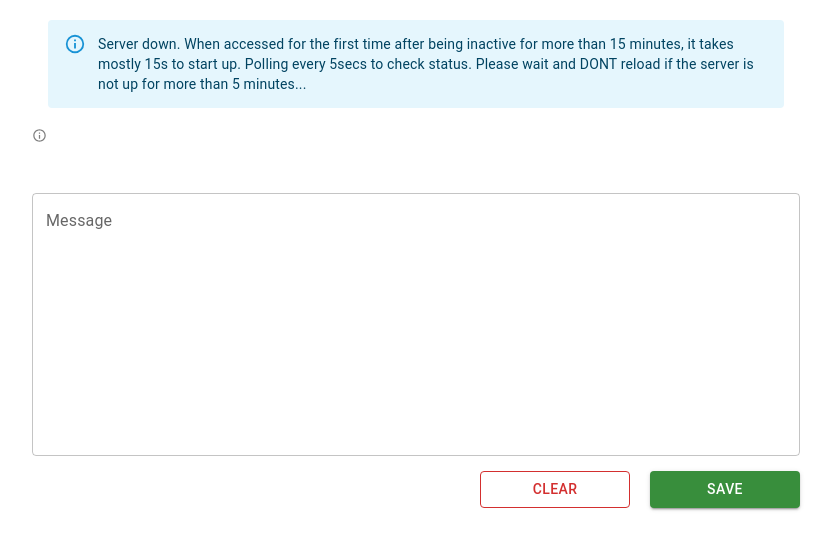
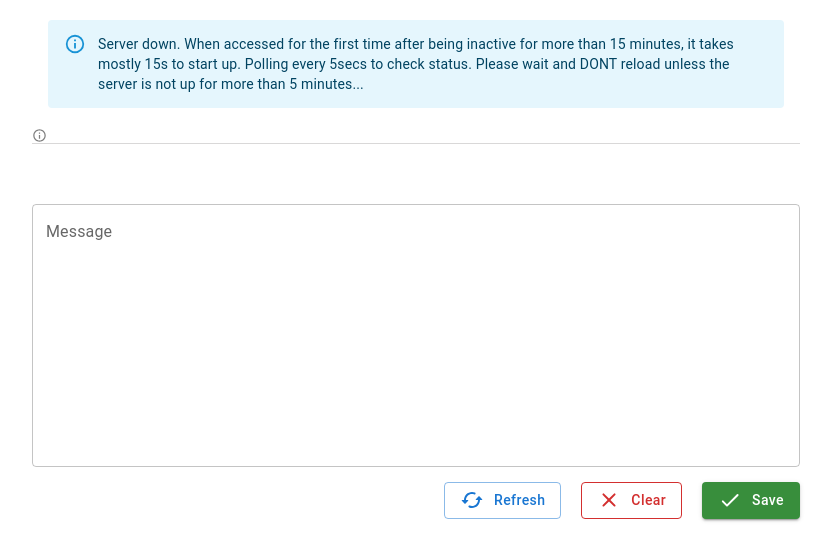
Before and after one commit to PrashanthLM10/cts-react-test, a React (Create React App) app: page / in a window 1280 px wide. Shown: the top 560 px of the page, without its empty margins (224-1056 px from the left). Built offline with nearby package versions, Linux system fonts and the light colour scheme; no server answers.

Commit message:
CSS changes

```diff
--- a/src/App.css
+++ b/src/App.css
@@ -6,7 +6,8 @@
 .top-bar {
   margin-top: 20px;
   display: flex;
-   justify-content: center;
+  justify-content: center;
+  max-height: 150px;
 }
 
 .message-ctr {
@@ -37,16 +38,22 @@
   margin-top: 15px;
 }
 
+.footer-btn {
+  margin-left: 20px !important;
+  text-transform: none !important;
+}
+
+.footer-btn > span{
+  margin-left: 10px;
+}
+
 .save-btn {
       background-color: #388e3c !important;
-      width: 150px;
 }
 
 .clear-btn {
   color: #d32f2f !important;
   border-color: #d32f2f !important;
-  width: 150px;
-  margin-right: 20px !important;
 }
 
 .previous-message-ctr {
@@ -60,10 +67,18 @@
 
 .previous-message-header-ctr {
   display: flex;
+  flex-flow: row wrap;
   justify-content: space-between;
   width: 60%;
   align-items: center;
   font-size: 13px;
+  border-bottom: 1px solid #d9d8d8;
+  margin-bottom: 10px;
+}
+
+.previous-message-label {
+  width: 200px;
+  margin: 0;
 }
 
 .previous-message-content-ctr {
@@ -75,3 +90,20 @@
   font-size: 15px;
   margin-right: 10px;
 }
+
+@media (max-width: 500px){
+
+  .footer-btn > span{
+    display: none;
+  }
+
+  .footer-btn {
+    min-width: 35px !important;
+    width: auto;
+    margin-left: 0 !important;
+  }
+
+  .message-btn-ctr {
+    justify-content: space-between;
+  }
+}
--- a/src/App.js
+++ b/src/App.js
@@ -1,10 +1,13 @@
 import { useEffect, useState } from 'react';
-import { Button, TextField, Snackbar, Alert, Tooltip}  from '@mui/material';
+import { Button, TextField, Snackbar, Alert, Tooltip } from '@mui/material';
 import InfoOutlinedIcon from '@mui/icons-material/InfoOutlined';
-import { getMessage, saveMessage, checkServerStatus} from './services/message.service';
+import DoneRoundedIcon from '@mui/icons-material/DoneRounded';
+import ClearRoundedIcon from '@mui/icons-material/ClearRounded';
+import CachedRoundedIcon from '@mui/icons-material/CachedRounded';
+import { getMessage, saveMessage, checkServerStatus } from './services/message.service';
 import './App.css';
 
-function debounce(func, timeout = 500){
+function debounce(func, timeout = 500) {
   let timer;
   return (...args) => {
     clearTimeout(timer);
@@ -13,12 +16,13 @@ function debounce(func, timeout = 500){
 }
 
 let toastMessage = '';
-let severity='success';
+let severity = 'success';
 //let alertProps = {message: '', severity: 'success'};
 let clearPollTimer;
 const alertSuccessMessage = 'Server running...';
 const alertErrorMessage = `Server down. When accessed for the first time after being inactive for more than 15 minutes, it takes mostly 15s to start up. Polling every 5secs to check status.
-Please wait and DONT reload if the server is not up for more than 5 minutes...`;
+Please wait and DONT reload unless the server is not up for more than 5 minutes...`;
+
 function App() {
   const [message, setMessage] = useState('');
   const [messageTime, setMessageTime] = useState('');
@@ -28,20 +32,15 @@ function App() {
   const [serverUp, setServerUp] = useState(false);
 
   useEffect(() => {
-    if(serverUp) {
-      getMessage().then(res => {
-         setMessage(res.data.message);
-         setMessageTime(res.data.time);
-         setPrevMessage({message: res.data.previousMessage, time: res.data.previousMessageTime});
-         if(clearPollTimer) clearInterval(clearPollTimer);
-      })
+    if (serverUp) {
+      getLatestMessage();
     }
   }, [serverUp])
 
 
   useEffect(() => {
-    if(serverUp) {
-      if(clearPollTimer) {
+    if (serverUp) {
+      if (clearPollTimer) {
         clearInterval(clearPollTimer);
       }
     } else {
@@ -56,32 +55,41 @@ function App() {
 
   const checkServer = () => {
     checkServerStatus().then(res => {
-      if(res.status === 200 && res.data === 'working') {
-        if(!serverUp) setServerUp(true);
+      if (res.status === 200 && res.data === 'working') {
+        if (!serverUp) setServerUp(true);
       }
     }).catch(e => {
-     if(serverUp) setServerUp(false);
+      if (serverUp) setServerUp(false);
+    })
+  }
+
+  const getLatestMessage = () => {
+    getMessage().then(res => {
+      setMessage(res.data.message);
+      setMessageTime(res.data.time);
+      setPrevMessage({ message: res.data.previousMessage, time: res.data.previousMessageTime });
+      if (clearPollTimer) clearInterval(clearPollTimer);
     })
   }
 
   const save = e => {
     saveMessage(message).then(res => {
-      if(res.status === 200) {
+      if (res.status === 200) {
         toastMessage = 'Save successful';
-        severity='success';
+        severity = 'success';
       } else {
-        toastMessage="Couldn't save";
-        severity='error';
+        toastMessage = "Couldn't save";
+        severity = 'error';
       }
       openToast();
     }).catch(e => {
-      toastMessage=e.message;
-      severity="error";
+      toastMessage = e.message;
+      severity = "error";
       openToast();
     })
   }
 
-  const clear= () => {
+  const clear = () => {
     setMessage('');
     //save();
   }
@@ -119,12 +127,12 @@ function App() {
   return (
     <section className='app-ctr'>
       <section className='top-bar'>
-      {serverUp !== '' && <Alert sx={{width: '55%'}} severity={serverUp ? 'success' : 'info'}>{serverUp ? alertSuccessMessage :  alertErrorMessage}</Alert>}
+        {serverUp !== '' && <Alert sx={{ width: '55%' }} severity={serverUp ? 'success' : 'info'}>{serverUp ? alertSuccessMessage : alertErrorMessage}</Alert>}
       </section>
       <section className='previous-message-ctr'>
         <section className='previous-message-header-ctr'>
-        {prevMessageObj.message && <p>Previous Message:</p>}
-        <span style={{display: 'flex'}}>
+          {prevMessageObj.message && <p className='previous-message-label'>Previous Message:</p>}
+          <span style={{ display: 'flex' }}>
             <Tooltip title="8919368035" placement="left" arrow>
               <InfoOutlinedIcon />
             </Tooltip>
@@ -135,7 +143,7 @@ function App() {
       </section>
       <section className='message-ctr'>
         <section className='message-field-ctr'>
-            {messageTime && <span class="message-time-ctr">Date Time: {getTime(messageTime)}</span>}
+          {messageTime && <span class="message-time-ctr">{getTime(messageTime)}</span>}
           <TextField
             multiline
             rows={10}
@@ -148,11 +156,21 @@ function App() {
           />
         </section>
         <section className='message-btn-ctr'>
-                <Button variant='outlined' className='clear-btn' onClick={clear}>Clear</Button>
-                <Button variant='contained' className='save-btn' onClick={save}>Save</Button>
+          <Button variant='outlined' className='refresh-btn footer-btn' onClick={getLatestMessage}>
+            <CachedRoundedIcon />
+            <span>Refresh</span>
+          </Button>
+          <Button variant='outlined' className='clear-btn footer-btn' onClick={clear}>
+            <ClearRoundedIcon />
+            <span>Clear</span>
+          </Button>
+          <Button variant='contained' className='save-btn footer-btn' onClick={save}>
+            <DoneRoundedIcon />
+            <span>Save</span>
+          </Button>
         </section>
       </section>
-      <Snackbar open={open} autoHideDuration={5000} onClose={handleClose} anchorOrigin={{vertical: 'bottom', horizontal: 'center'}}>
+      <Snackbar open={open} autoHideDuration={5000} onClose={handleClose} anchorOrigin={{ vertical: 'bottom', horizontal: 'center' }}>
         <Alert onClose={handleClose} severity={severity} sx={{ width: '100%' }}>
           {toastMessage}
         </Alert>
```
Lines whose indentation alone changed are shown as unchanged.
